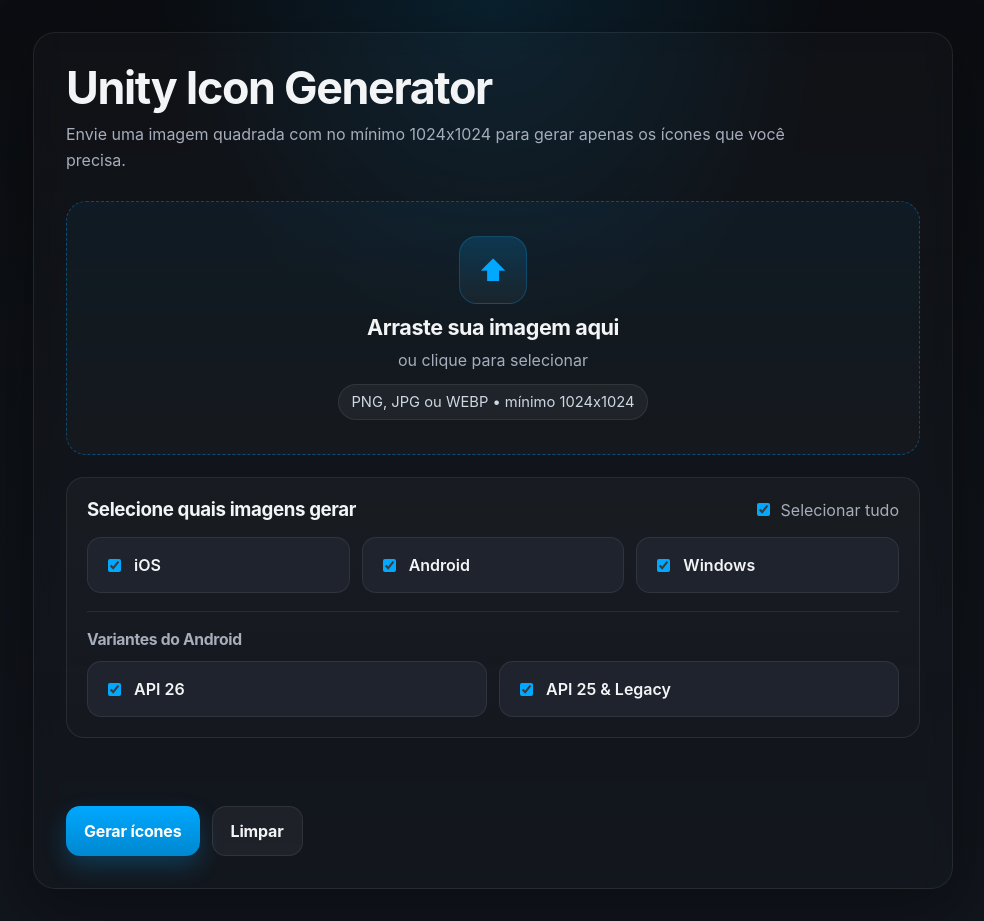
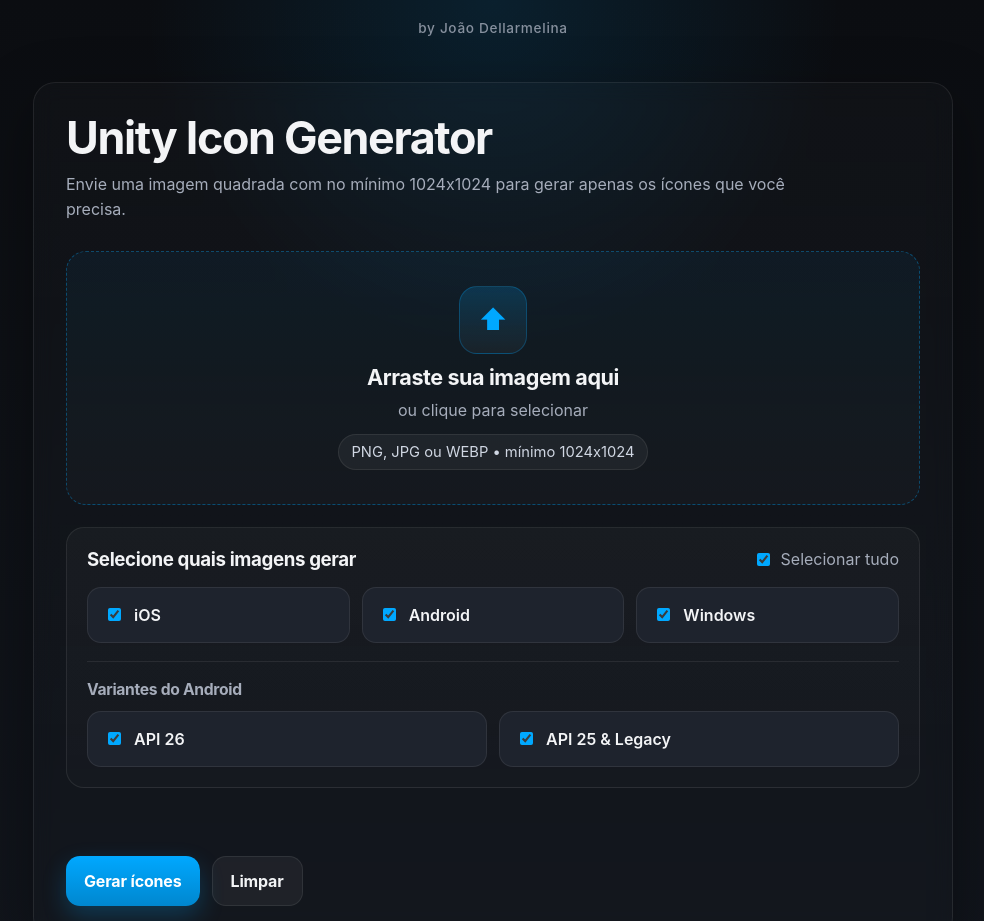
Before and after one commit to joaodellarmelina/icon-unity-generator, a website: page public/index.html in a window 1280 px wide. Shown: the top 921 px of the page, without its empty margins (147-1131 px from the left). Drawn offline with Linux system fonts and the light colour scheme.

Commit message:
added by

```diff
--- a/public/index.html
+++ b/public/index.html
@@ -1,13 +1,17 @@
 <!DOCTYPE html>
 <html lang="pt-BR">
+
 <head>
   <meta charset="UTF-8" />
   <meta name="viewport" content="width=device-width, initial-scale=1.0" />
   <title>Unity Icon Generator</title>
   <link rel="stylesheet" href="styles.css">
 </head>
+
 <body>
-
+  <div class="divBy">
+    <p class="byJoao">by <a target="_blank" class="linkJoao" href="https://joaodellarmelina.com">João Dellarmelina</a></p>
+  </div>
   <div class="page">
     <div class="card">
       <h1>Unity Icon Generator</h1>
@@ -17,14 +21,7 @@
 
       <form id="uploadForm" class="upload-form">
         <label id="dropZone" class="drop-zone" for="fileInput">
-          <input
-            id="fileInput"
-            type="file"
-            name="icon"
-            accept="image/png,image/jpeg,image/webp"
-            hidden
-            required
-          />
+          <input id="fileInput" type="file" name="icon" accept="image/png,image/jpeg,image/webp" hidden required />
 
           <div class="drop-content">
             <div class="upload-icon">⬆</div>
@@ -322,7 +319,7 @@
         console.error(error);
       }
     });
-
   </script>
 </body>
+
 </html>
--- a/public/styles.css
+++ b/public/styles.css
@@ -49,6 +49,26 @@
 select,
 textarea {
   font: inherit;
+}
+
+.divBy {
+  display: flex;
+  justify-content: center;
+  margin-top: 12px;
+}
+
+.linkJoao {
+  color: var(--muted);
+  text-decoration: none;
+}
+
+.byJoao {
+  color: var(--muted);
+  font-size: 0.85rem;
+  font-weight: 500;
+  letter-spacing: 0.05em;
+  opacity: 0.8;
+  margin-top: 8px;
 }
 
 .page {
```
